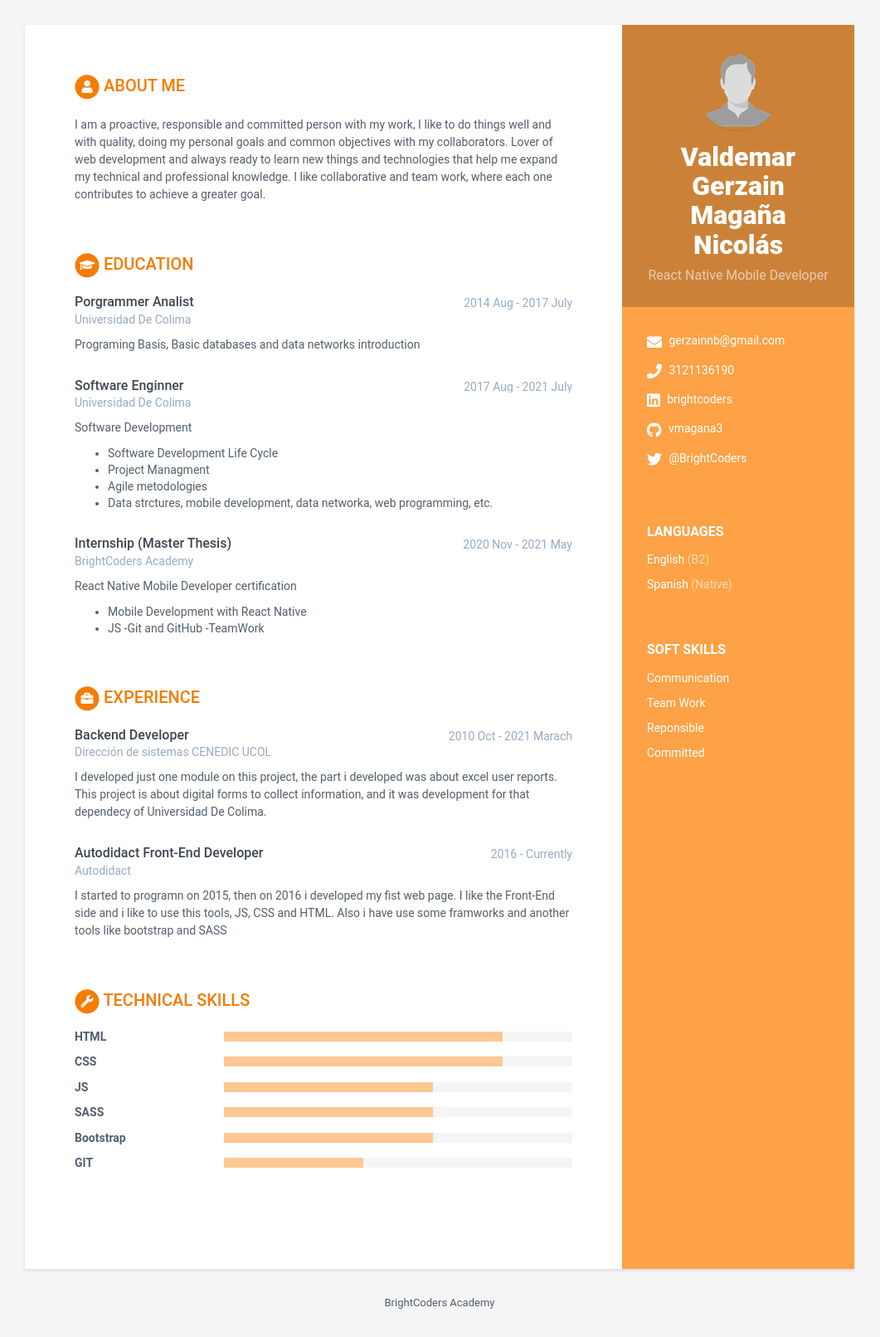
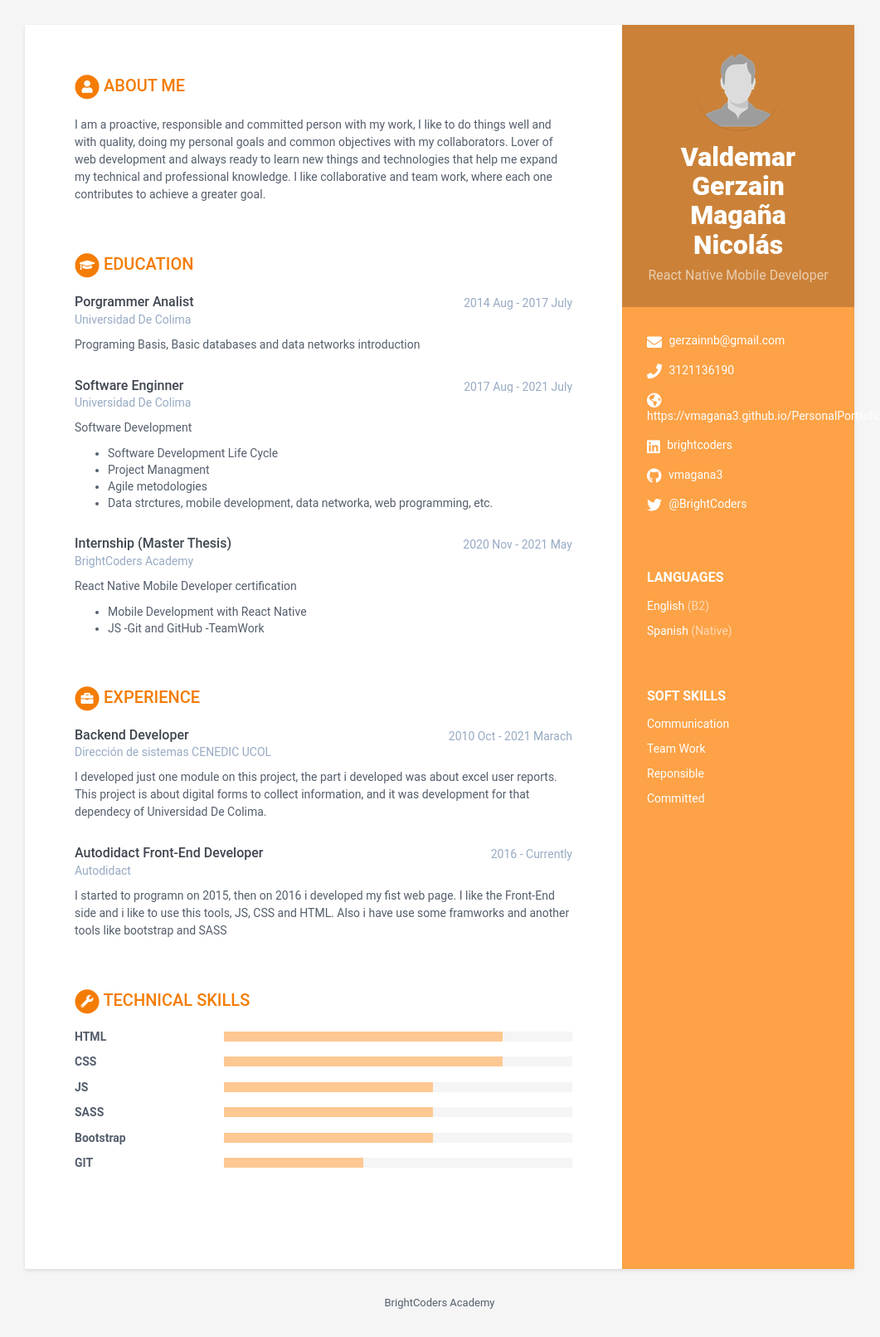
Before and after one commit to BC-NOV-20-Proyectos/resume-vmagana3, a Jekyll site: the page built from index.html, in a window 1280 px wide. Shown: the whole page at 83% size, without its empty margins (110-1171 px from the left). Built offline with Jekyll 4.4.1, drawn with Linux system fonts in a browser that asks for light colours; part of the change alters nothing that is shown.

Commit message:
Update data.yml

```diff
--- a/_data/data.yml
+++ b/_data/data.yml
@@ -14,7 +14,7 @@ sidebar:
   # Actualiza tus datos de contacto
   email: gerzainnb@gmail.com
   phone: 3121136190
-  website: # No agregar http://
+  website: https://vmagana3.github.io/PersonalPortfolio/
   linkedin: brightcoders
   github: vmagana3
   gitlab:
```
